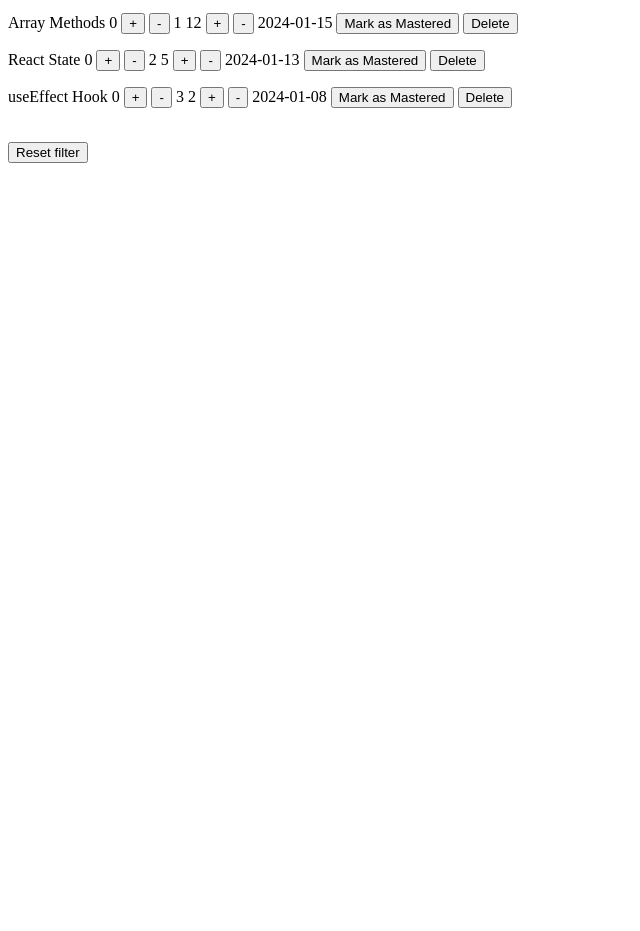
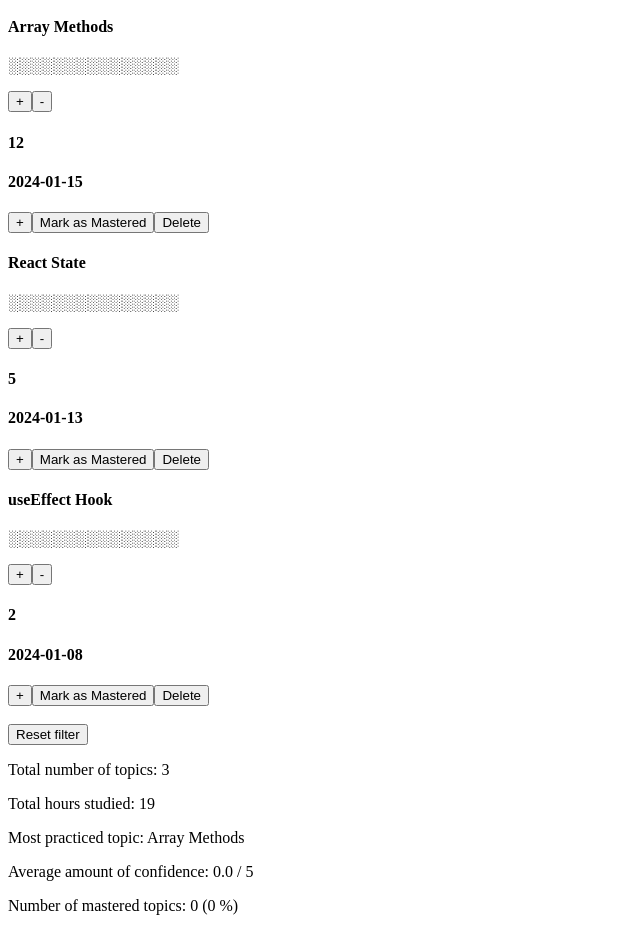
Before and after one commit to Naiel-Yohannes/Learning-Tracker, a React app in the folder Learning-tracker/: page / in a window 1280 px wide. Shown: the part 240-1171 px from the top of the page, without its empty margins (0-640 px from the left). Before the commit the page ends 800 px from the top, so only its background shows below. Built offline with nearby package versions, Linux system fonts and the light colour scheme; the HTML template or start-up script is replaced by a standard one.

Commit message:
Adding more functionality to the rendered elements and creating a component to so display calculated stats

```diff
--- a/Learning-tracker/src/App.jsx
+++ b/Learning-tracker/src/App.jsx
@@ -1,6 +1,7 @@
 import { useState } from "react"
 import LearningForm from "./LearningForm"
 import FilterControls from "./FilterControls"
+import Stats from "./Stats"
 
 function App() {
   const [allTopic, setAllTopic] = useState([{
@@ -78,27 +79,35 @@
     }
   }
 
-  const operation = (id, sign) => {
-    if(sign === '+'){
-      setAllTopic(allTopic.map(t => t.id === id && t.confidence < 5 ? {...t, confidence: t.confidence + 1} : t))
-    }
-    if(sign === '-'){
-      setAllTopic(allTopic.map(t => t.id === id && t.confidence > 0 ? {...t, confidence: t.confidence - 1} : t))
+  const incrementConfidence = (id) => {
+    setAllTopic(allTopic.map(e => e.id === id && e.confidence < 5 ? {...e, confidence: e.confidence + 1} : e))
+  }
+
+  const decrementConfidence = (id) => {
+    setAllTopic(allTopic.map(e => e.id === id && e.confidence > 0 ? {...e, confidence: e.confidence - 1} : e))
+  }
+
+  const hourChange = (id) => {
+    setAllTopic(allTopic.map(e => e.id === id ? {...e, hoursStudied: e.hoursStudied + 1, lastPracticed: new Date().toISOString().split('T')[0]} : e))
+  }
+
+  const remove = (id, name) => {
+    if(window.confirm(`Delete ${name}`)){
+      setAllTopic(allTopic.filter(t => t.id !== id))
     }
   }
 
-  const hours = (id, sign) => {
-    if(sign === '+'){
-      setAllTopic(allTopic.map(t => t.id === id ? {...t, hoursStudied: t.hoursStudied + 1, lastPracticed: new Date().toISOString().split('T')[0]} : t))
-    }
-    if(sign === '-'){
-      setAllTopic(allTopic.map(t => t.id === id ? {...t, hoursStudied: t.hoursStudied - 1, lastPracticed: new Date().toISOString().split('T')[0]} : t))
-    }
+  const total = {
+    totalTopic: allTopic.length,
+    totalHoursStudied: allTopic.length > 0 ? allTopic.reduce((acc, val) => acc + val.hoursStudied, 0) : 0,
+    averageConfidence: allTopic.length > 0 ? (allTopic.reduce((acc, val) => acc + val.confidence, 0) / allTopic.length).toFixed(1) : 'None',
+    masteredPercentage: allTopic.length > 0
+    ? Math.round((allTopic.filter(t => t.mastered).length / allTopic.length) * 100)
+    : 0,
+    masteredCount: allTopic.filter(t => t.mastered).length,
+    mostPracticed: allTopic.length > 0 ? allTopic.reduce((acc, val) => acc.hoursStudied > val.hoursStudied ? acc : val, allTopic[0]) : {topic: 'None'}
   }
 
-  const remove = (id) => {
-    setAllTopic(allTopic.filter(t => t.id !== id))
-  }
 
   return (
     <>
@@ -106,7 +115,8 @@
       <p>Track your programming concept mastery</p>
 
       <LearningForm onChange={e => setNewTopic(e.target.value)} value={newTopic} onClick={add} confidenceOnChange={confidenceOnChange} confidenceValue={confidence} />
-      <FilterControls remove={remove} hours={hours} operation={operation} reset={reset} selected={selected} selectedOnChange={e => setSelected(e.target.value)} toggle={toggleMastered} filtered={filteredTopic} filteredOnChange={e => setFilter(e.target.value)} filteredValue={filter} checked={checked} checkOnChange={e => setChecked(e.target.checked)} />
+      <FilterControls remove={remove} hourChange={hourChange} incrementConfidence={incrementConfidence} decrementConfidence={decrementConfidence} reset={reset} selected={selected} selectedOnChange={e => setSelected(e.target.value)} toggle={toggleMastered} filtered={filteredTopic} filteredOnChange={e => setFilter(e.target.value)} filteredValue={filter} checked={checked} checkOnChange={e => setChecked(e.target.checked)} />
+      <Stats total={total} />
     </>
   )
 }
--- a/Learning-tracker/src/FilterControls.jsx
+++ b/Learning-tracker/src/FilterControls.jsx
@@ -1,6 +1,6 @@
 import TopicItem from "./TopicItem"
 
-const FilterControls = ({toggle, filteredOnChange, filteredValue, filtered, checked, checkOnChange, selected, selectedOnChange, reset, operation, hours, remove}) => {
+const FilterControls = ({toggle, decrementConfidence, incrementConfidence, hourChange, filteredOnChange, filteredValue, filtered, checked, checkOnChange, selected, selectedOnChange, reset, remove}) => {
 
     return(
         <div>
@@ -21,7 +21,7 @@
 
 
             {filtered.map(element => (
-                <TopicItem key={element.id} element={element} toggleOnClick={() => toggle(element.id)} operation={operation} hours={hours} remove={remove} />
+                <TopicItem key={element.id} element={element} toggleOnClick={() => toggle(element.id)} remove={remove} decrementConfidence={decrementConfidence} incrementConfidence={incrementConfidence} hourChange={hourChange}/>
             ))}
 
             <br />
--- /dev/null
+++ b/Learning-tracker/src/RelativeTime.jsx
@@ -0,0 +1,7 @@
+const RelativeTime = () => {
+    return(
+        <div></div>
+    )
+}
+
+export default RelativeTime
--- /dev/null
+++ b/Learning-tracker/src/Stats.jsx
@@ -0,0 +1,15 @@
+import RelativeTime from "./RelativeTime"
+
+const Stats = ({total}) => {
+    return(
+        <div>
+            <p>Total number of topics: {total.totalTopic}</p>
+            <p>Total hours studied: {total.totalHoursStudied}</p>
+            <p>Most practiced topic: {total.mostPracticed.topic}</p>
+            <p>Average amount of confidence: {total.averageConfidence} / 5</p>
+            <p>Number of mastered topics: {total.masteredCount} ({total.masteredPercentage} %)</p>
+        </div>
+    )
+}
+
+export default Stats
--- a/Learning-tracker/src/TopicItem.jsx
+++ b/Learning-tracker/src/TopicItem.jsx
@@ -1,6 +1,18 @@
-const TopicItem = ({element, toggleOnClick, operation, hours, remove}) => {
+const TopicItem = ({element, toggleOnClick, decrementConfidence, incrementConfidence, hourChange, remove}) => {
     return(
-        <div><p>{element.topic} {element.confidence} <button onClick={() => operation(element.id, '+')}>+</button> <button onClick={() => hours(element.id, '-')}>-</button> {element.id} {element.hoursStudied} <button onClick={() => hours(element.id, '+')}>+</button> <button onClick={() => hours(element.id, '-')}>-</button> {element.lastPracticed} <button onClick={toggleOnClick}>{element.mastered ? "Mark as Unmastered" : "Mark as Mastered"}</button> <button onClick={() => remove(element.id)}>Delete</button></p></div>
+        <div>
+            <h4 className="topic">{element.topic}</h4>
+            <p className="conf">{"███".repeat(element.confidence) + "░░░".repeat(5-element.confidence)}</p>
+            <button onClick={() => incrementConfidence(element.id)} className="btnInc">+</button>
+            <button onClick={() => decrementConfidence(element.id)} className="btnDec">-</button>
+            <h4 className="hours">{element.hoursStudied}</h4>
+            <h4 className="lastP">{element.lastPracticed} </h4>
+            <div className="controls">
+                <button onClick={() => hourChange(element.id)} className="hourChange" >+</button>
+                <button onClick={toggleOnClick} className="toggle">{element.mastered ? "Mark as Unmastered" : "Mark as Mastered"}</button>
+                <button onClick={() => remove(element.id, element.topic)} className="delete">Delete</button>
+            </div>
+        </div>
     )
 }
 
```
